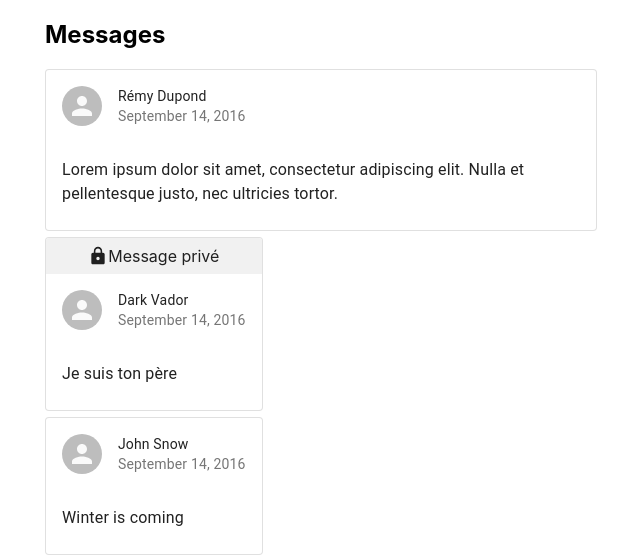
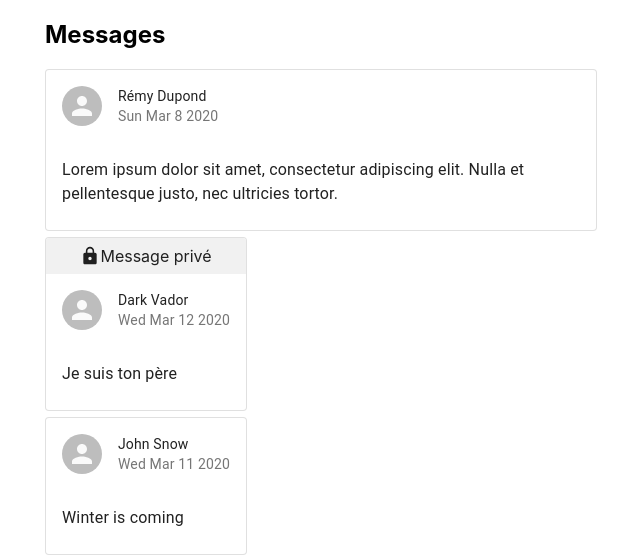
Before and after one commit to SophieMdl/messenger-app, a React (Create React App) app: page / in a window 1280 px wide. Shown: the top 556 px of the page, without its empty margins (319-959 px from the left). Built offline with nearby package versions, Linux system fonts and the light colour scheme.

Commit message:
add Date

```diff
--- a/src/components/MessageContent.js
+++ b/src/components/MessageContent.js
@@ -24,11 +24,7 @@ const MessageContent = ({ msg }) => {
           Message privé
         </Box>
       )}
-      <CardHeader
-        avatar={<Avatar />}
-        title={msg.author}
-        subheader="September 14, 2016"
-      />
+      <CardHeader avatar={<Avatar />} title={msg.author} subheader={msg.date} />
       <CardContent>
         <Typography>{msg.content}</Typography>
       </CardContent>
--- a/src/components/MessengerContainer.js
+++ b/src/components/MessengerContainer.js
@@ -29,7 +29,7 @@ const Messenger = () => {
       ...newMessage,
       id: messages.length + 2,
       author: myName,
-      date: new Date()
+      date: new Date().toDateString()
     };
     setMessages([...messages, newMessageWithData]);
     setNewMessage(initialNewMessage);
--- a/src/messages.js
+++ b/src/messages.js
@@ -4,21 +4,21 @@ export const initialMessages = [
     content:
       "Lorem ipsum dolor sit amet, consectetur adipiscing elit. Nulla et pellentesque justo, nec ultricies tortor. ",
     author: "Rémy Dupond",
-    date: "18 / 01 / 2020",
+    date: "Sun Mar 8 2020",
     private: false
   },
   {
     id: 2,
     content: "Je suis ton père",
     author: "Dark Vador",
-    date: "20 / 01 / 2020",
+    date: "Wed Mar 12 2020",
     private: true
   },
   {
     id: 3,
     content: "Winter is coming",
     author: "John Snow",
-    date: "20 / 12 / 2020",
+    date: "Wed Mar 11 2020",
     private: false
   }
 ];
```
